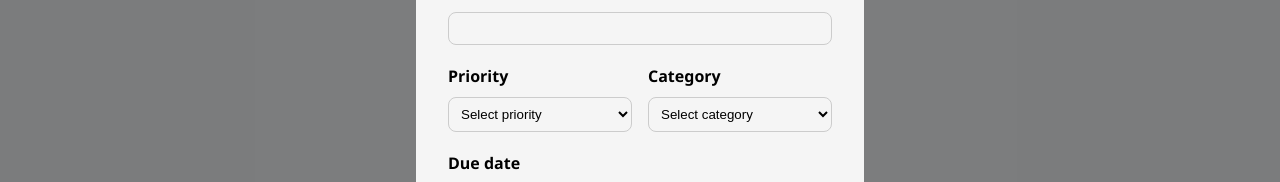
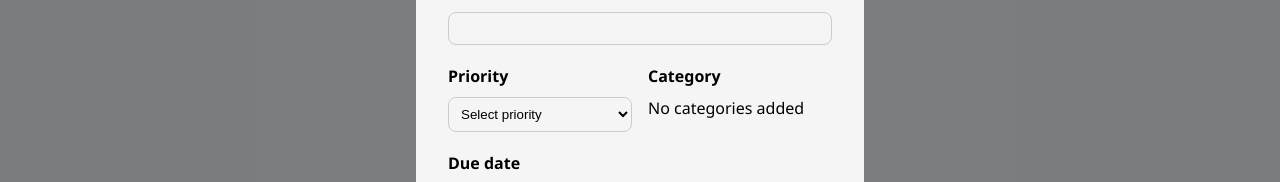
Before and after one commit to emapepic/to-do-list, a React app: page / in a window 1280 px wide. Both pictures are taken after typing "Sample" into the empty fields and a click on the button "Add task". Shown: the part 292-474 px from the top of the page. Built offline with nearby package versions, Linux system fonts and the light colour scheme; the HTML template or start-up script is replaced by a standard one.

Commit message:
if theres no categories dropdown menu is removed

```diff
--- a/src/components/InputFields.jsx
+++ b/src/components/InputFields.jsx
@@ -33,12 +33,14 @@ export default function InputFields({
             </div>
             <div className='input-container'>
               <label>Category</label>
-              <select value={category} onChange={(e) => setCategory(e.target.value)}>
-                <option value='' disabled>Select category</option>
+              {categories.length > 0 ?
+                (<select value={category} onChange={(e) => setCategory(e.target.value)}>
+                <option value="" disabled>Select category</option>
                 {categories.map((category, index) =>
                   <option key={index}>{category}</option>
                 )}
-              </select>
+              </select>)
+              : <p>No categories added</p>}
             </div>
           </div>
           <div className='input-container'>
```
